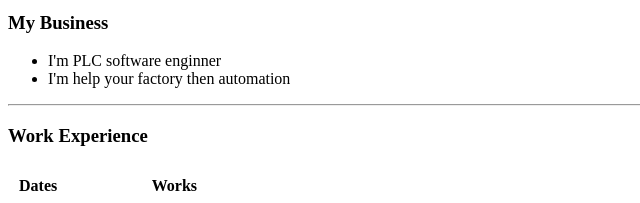
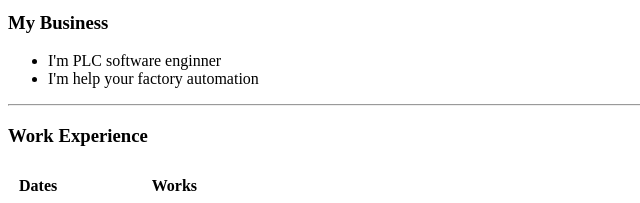
Before and after one commit to AnSeongCheol/cv, a plain HTML site: page index.html in a window 1280 px wide. Shown: the part 430-633 px from the top of the page, 0-640 px from the left. Drawn offline with Linux system fonts and the light colour scheme.

Commit message:
Update index.html

```diff
--- a/index.html
+++ b/index.html
@@ -22,7 +22,7 @@
     <h3>My Business</h3>
     <ul>
         <li>I'm PLC software enginner</li>
-        <li>I'm help your factory then automation</li>
+        <li>I'm help your factory automation</li>
     </ul>
     <hr>
     <h3>Work Experience</h3>
```
